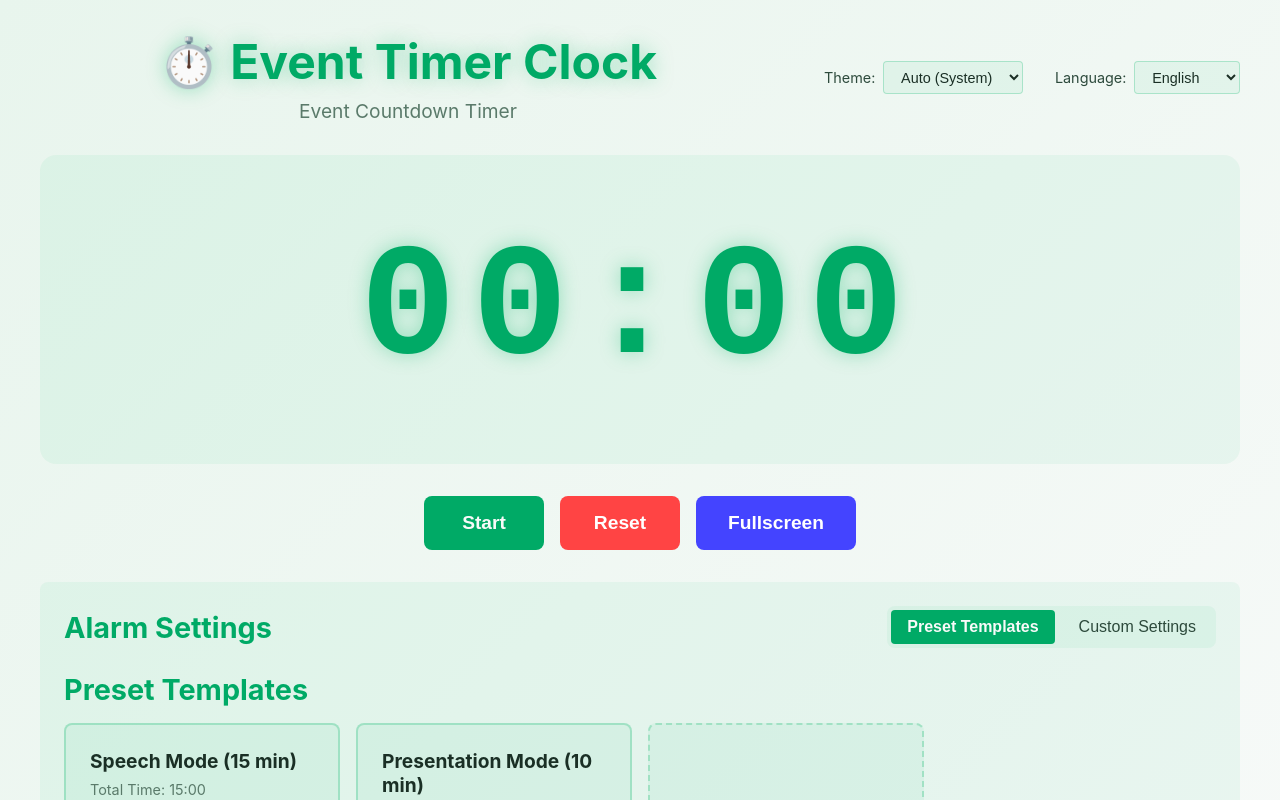
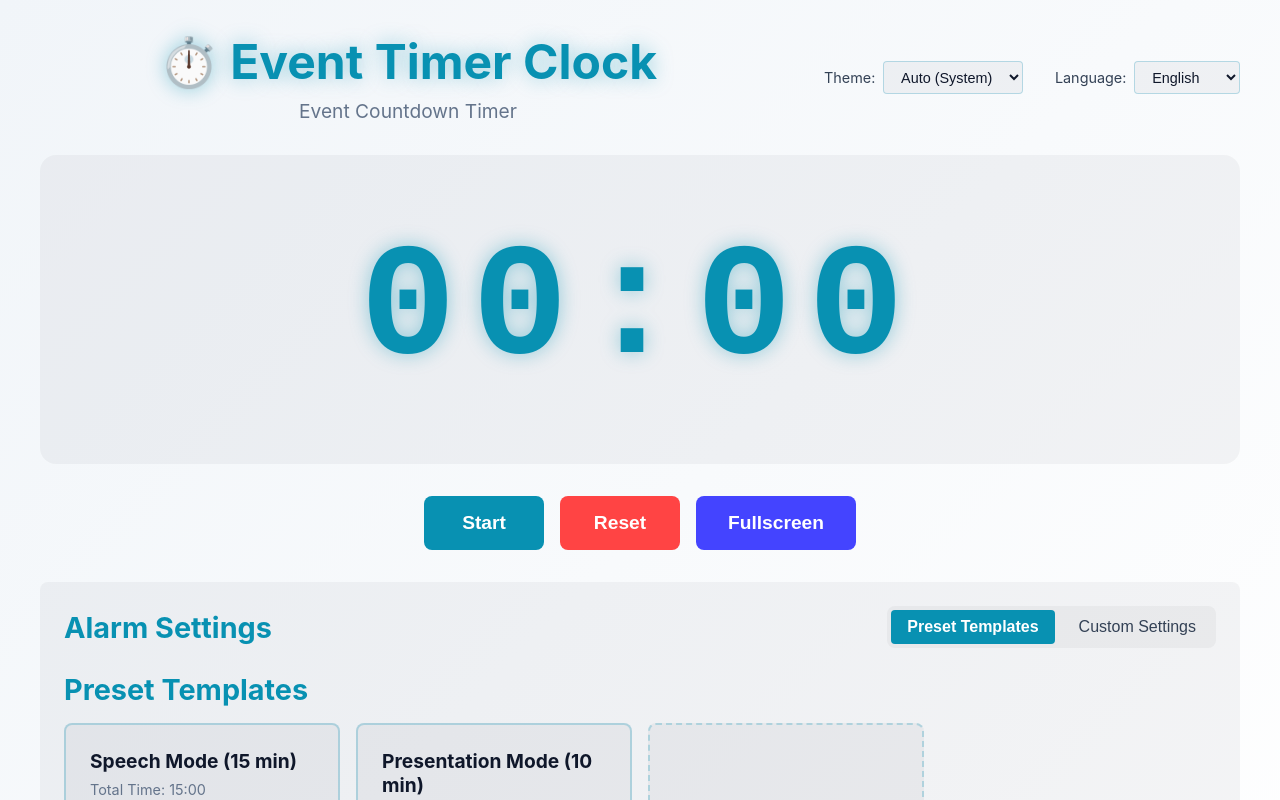
Before and after one commit to lettucebo/EventTimerClock, a Vue app: page / in a window 1280 px wide. Shown: the top 800 px of the page. Built offline with nearby package versions, Linux system fonts and the light colour scheme.

Commit message:
Redesign light mode with cyan/teal color scheme
Co-authored-by: lettucebo <891383+lettucebo@users.noreply.github.com>

```diff
--- a/src/style.css
+++ b/src/style.css
@@ -26,24 +26,24 @@
 
 /* Light theme */
 :root.light-theme {
-  --primary-color: #00aa66;
-  --bg-primary: #f8faf9;
-  --bg-secondary: #e8f5ed;
-  --bg-card: rgba(0, 180, 100, 0.06);
-  --text-primary: #1a2f25;
-  --text-secondary: #2d4a3c;
-  --text-tertiary: #5a7a6a;
-  --border-color: rgba(0, 180, 100, 0.25);
+  --primary-color: #0891b2;
+  --bg-primary: #ffffff;
+  --bg-secondary: #f1f5f9;
+  --bg-card: rgba(15, 23, 42, 0.04);
+  --text-primary: #0f172a;
+  --text-secondary: #334155;
+  --text-tertiary: #64748b;
+  --border-color: rgba(8, 145, 178, 0.25);
   --border-hover: var(--primary-color);
-  --shadow-color: rgba(0, 100, 60, 0.12);
-  --primary-shadow: rgba(0, 180, 100, 0.35);
-  --primary-shadow-light: rgba(0, 180, 100, 0.2);
-  --scrollbar-bg: rgba(0, 100, 60, 0.08);
-  --scrollbar-thumb: rgba(0, 180, 100, 0.35);
-  --scrollbar-thumb-hover: rgba(0, 180, 100, 0.5);
-  --error-color: #cc2222;
-  --error-bg: rgba(200, 50, 50, 0.15);
-  --info-color: #2266cc;
+  --shadow-color: rgba(15, 23, 42, 0.08);
+  --primary-shadow: rgba(8, 145, 178, 0.4);
+  --primary-shadow-light: rgba(8, 145, 178, 0.2);
+  --scrollbar-bg: rgba(15, 23, 42, 0.06);
+  --scrollbar-thumb: rgba(8, 145, 178, 0.35);
+  --scrollbar-thumb-hover: rgba(8, 145, 178, 0.5);
+  --error-color: #dc2626;
+  --error-bg: rgba(220, 38, 38, 0.12);
+  --info-color: #2563eb;
 }
 
 * {
```
Also changed, not shown: 2 other files (tests, documents, lock files or other folders).
